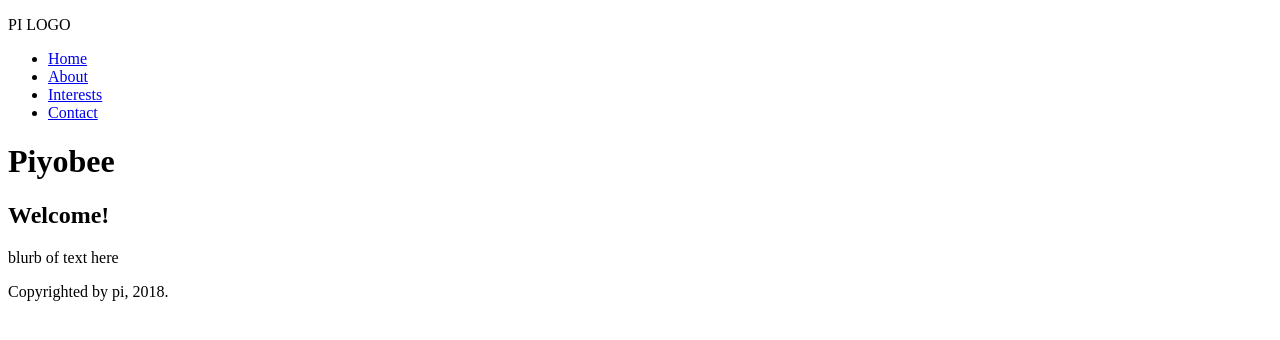
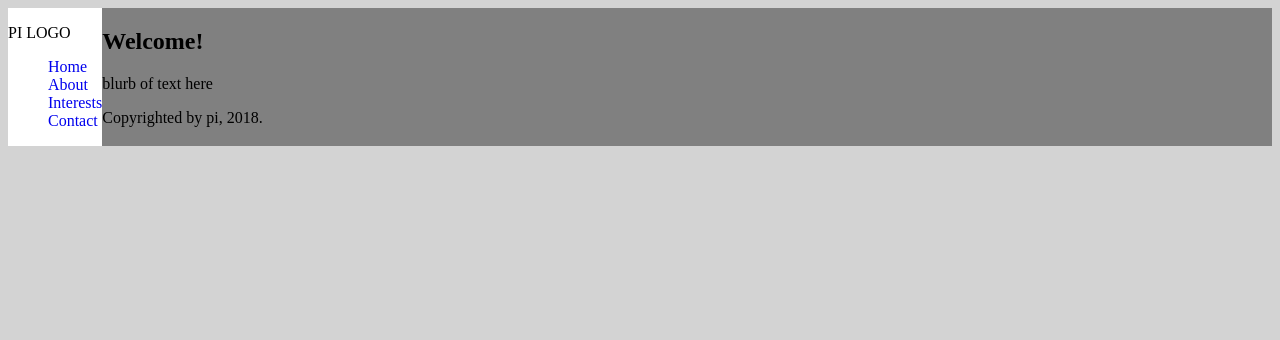
Before and after one commit to Piyobee/personal-site, a plain HTML site: page index.html in a window 1280 px wide. Drawn offline with Linux system fonts and the light colour scheme.

Commit message:
index html and css

```diff
--- a/index.html
+++ b/index.html
@@ -5,14 +5,15 @@
   <meta charset="UTF-8">
   <title>Piyobee</title>
 
-  <!-- <link rel="stylesheet" type="text/css" href="styles/style.css" media="all"> -->
+  <link rel="stylesheet" type="text/css" href="styles/style.css" media="all">
 </head>
 
 <body>
   <!-- <div class="hero-bg">
 </div> -->
+<div class="nav-ribbon">
 <header>
-  <div class="top-nav">
+  <!-- <div class="top-nav"> -->
     <p class="text-logo">PI LOGO</p>
     <nav>
       <ul>
@@ -22,10 +23,12 @@
         <li><a href="contact.html">Contact</a></li>
       </ul>
     </nav>
-  </div>
+  <!-- </div> -->
   <h1>Piyobee</h1>
 </header>
+</div>
 
+<div class="main-content">
 <div class="greeting-div">
   <h2>Welcome!</h2>
   <p>blurb of text here</p>
@@ -34,6 +37,7 @@
 <footer>
   <p>Copyrighted by pi, 2018.</p>
 </footer>
+</div>
 </body>
 
 </html>
--- /dev/null
+++ b/styles/style.css
@@ -0,0 +1,29 @@
+body {
+  background-color: lightgray;
+  display: flex;
+}
+
+.nav-ribbon {
+  background-color: white;
+}
+
+nav li {
+  list-style-type: none;
+}
+
+nav a {
+  text-decoration: none;
+}
+
+nav a:hover {
+  font-weight: bold;
+}
+
+h1 {
+  display: none;
+}
+
+.main-content {
+  flex: 2;
+  background-color: gray;
+}
```
